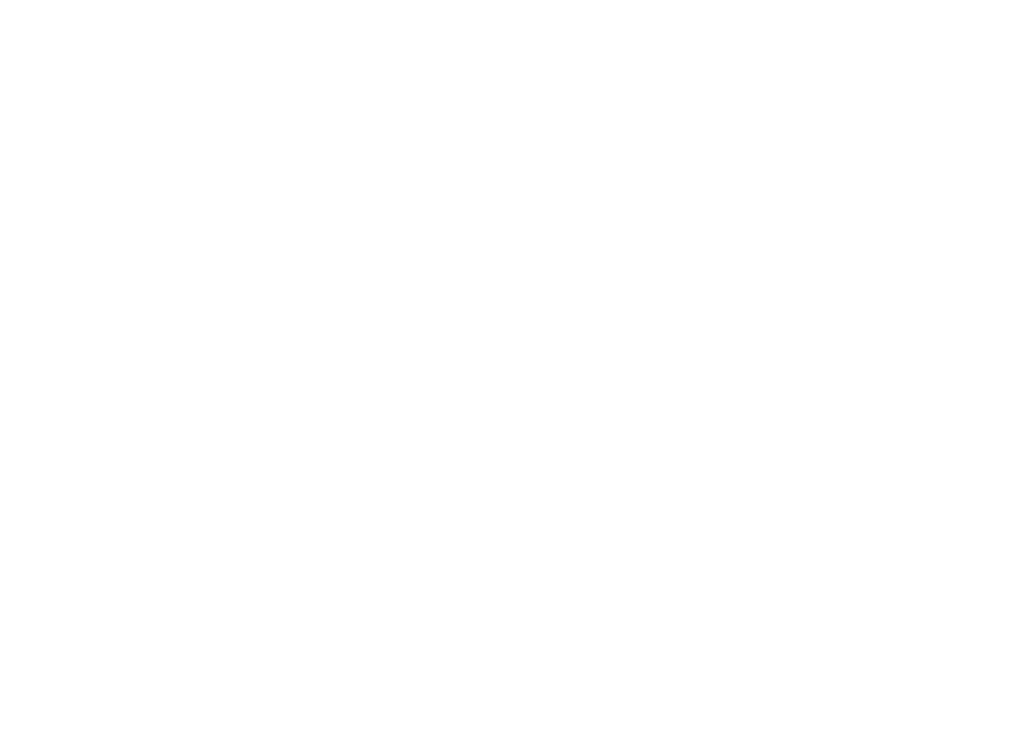
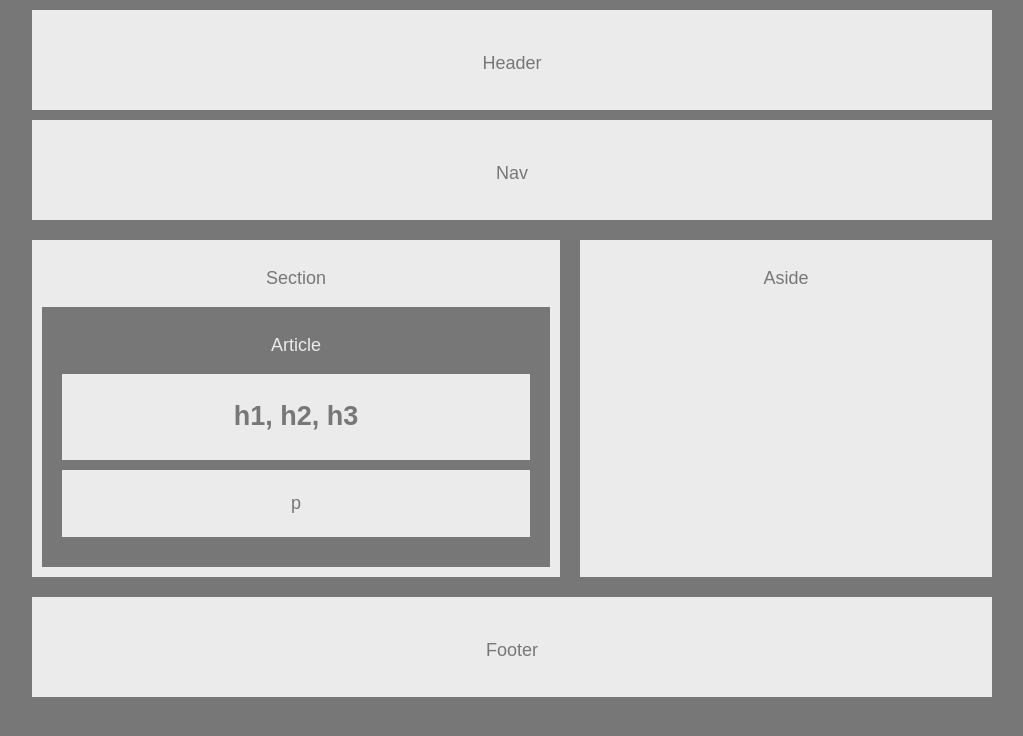
Before and after one commit to rhoffman103/HW-Wireframe, a plain HTML site: page index.html in a window 1280 px wide. Shown: the whole page, without its empty margins (128-1151 px from the left). Drawn offline with Linux system fonts and the light colour scheme.

Commit message:
finished wireframe

```diff
--- a/index.html
+++ b/index.html
@@ -1 +1,48 @@
-<!DOCTYPE html>
+<!DOCTYPE>
+<html lang="en-us">
+
+    <head>
+        <meta charset="UTF-8">
+        <title>Building a Wireframe</title>
+        <link href="style.css" rel="stylesheet" type="text/css">
+    </head>
+
+    <body>
+
+        <header>
+            <p>Header</p>
+        </header>
+
+        <nav>
+            <p>Nav</p>
+        </nav>
+
+        <div class="row">
+            <section>
+                <p>Section</p>
+                <article>
+                    <p>Article</p>
+
+                    <div class="heading">
+                        <h2>h1, h2, h3</h2>
+                    </div>
+
+                    <div class="paragraph">
+                        <p>p</p>
+                    </div>
+
+                </article>
+            </section>
+
+            <aside>
+                <p>Aside</p>
+            </aside>
+        </div>
+
+        <footer>
+            <p>Footer</p>
+        </footer>
+
+    </body>
+
+</html>
--- a/style.css
+++ b/style.css
@@ -0,0 +1,62 @@
+* {
+    box-sizing: border-box;
+}
+body {
+    font-family: 'Arial', 'Helvetica Neue', Helvetica, sans-serif;
+    background: #777;
+    color: #777;
+    margin: 0 auto;
+    width: 960px;
+    font-size: 18px;
+}
+
+header, nav, .heading, .paragraph, footer {
+    background: #ebebeb;
+    color: #777;
+    text-align: center;
+}
+
+header, nav, footer {
+    width: 100%;
+    height: 100px;
+    margin: 10px 0px;
+    padding: 25px;
+}
+
+article {
+    margin: 10px;
+    width: 508px;
+    background: #777;
+    color: #ebebeb;
+    padding: 10px 20px 20px 20px;
+}
+
+.heading, .paragraph {
+    margin: 10px 0px;
+    padding: 5px;
+}
+
+.row {
+    display: flex;
+    background: #777;
+    color: #777;
+    text-align: center;
+}
+
+.row > section {
+    width: 528px;
+    padding-top: 10px;
+    background: #ebebeb;
+    margin: 10px 10px 10px 0px;
+}
+
+.row > aside {
+    width: 412px;
+    padding-top: 10px;
+    background: #ebebeb;
+    margin: 10px 0px 10px 10px;
+}
+
+footer {
+    clear: both;
+}
```
